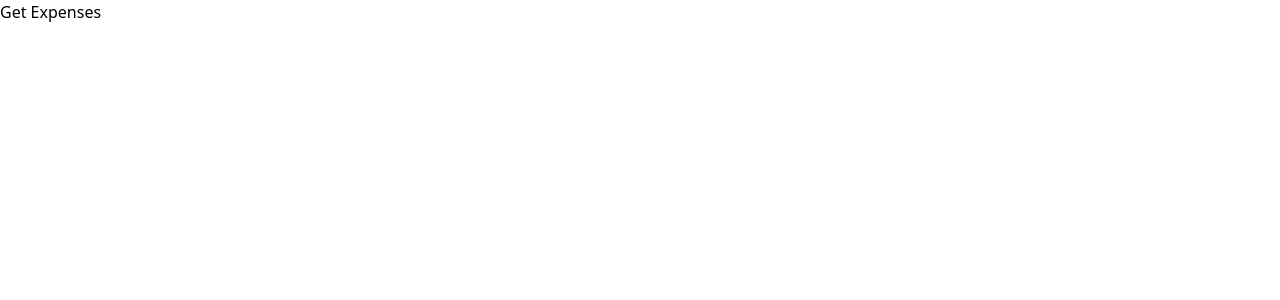
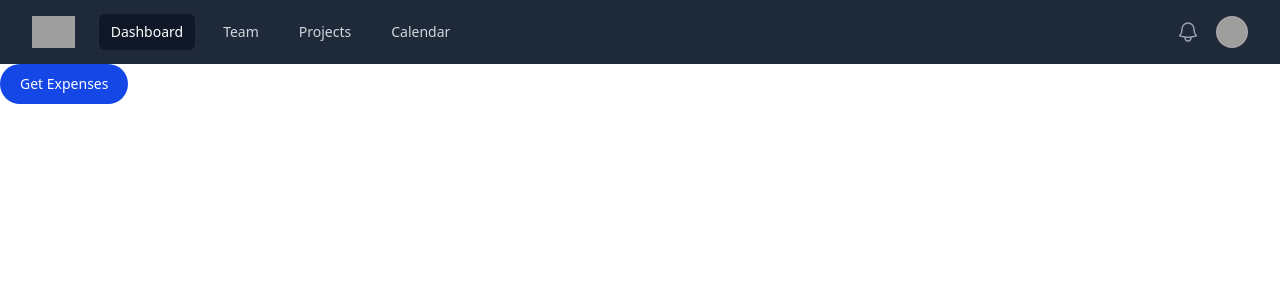
Before and after one commit to SeanPiedmonte/financesite, a Vue app in the folder ui/: page / in a window 1280 px wide. Shown: the top 300 px of the page. Built offline with nearby package versions, Linux system fonts and the light colour scheme; grey boxes are pictures that could not be loaded.

Commit message:
[#3] Work in button for grabbing expenses

```diff
--- a/ui/package.json
+++ b/ui/package.json
@@ -16,6 +16,8 @@
     "format": "prettier --write src/"
   },
   "dependencies": {
+    "@headlessui/vue": "^1.7.23",
+    "@heroicons/vue": "^2.2.0",
     "@tailwindcss/vite": "^4.1.14",
     "node": "^24.9.0",
     "tailwindcss": "^4.1.14",
--- a/ui/src/App.vue
+++ b/ui/src/App.vue
@@ -1,28 +1,19 @@
-<script setup lang="ts">
-import { onMounted } from "vue";
+<template>
+  <Navbar />
+  <HomePage />
+</template>
 
+<script lang="ts">
+import Navbar from "./components/Navbar.vue";
+import HomePage from "./components/HomePage.vue";
 
-async function getExpenses() {
-  const url = "http://localhost:8080/api/expenses";
-  try {
-    const response = await fetch(url);
-    if (!response.ok) {
-      throw new Error(`Response status: ${response.status}`);
-    }
-
-    const result = await response.json();
-    console.log(result);
-  } catch (error) {
-    console.error(error.message);
+export default {
+  name: "App",
+  components: {
+    HomePage,
+    Navbar,
   }
 }
-
-onMounted(() => {
-})
 </script>
 
-<template>
-  <button @click="getExpenses">Get Expenses</button>
-</template>
-
 <style scoped></style>
--- /dev/null
+++ b/ui/src/components/HomePage.vue
@@ -0,0 +1,29 @@
+<script setup lang="ts">
+import { onMounted } from "vue";
+
+
+async function getExpenses() {
+  const url = "http://localhost:8080/api/expenses";
+  try {
+    const response = await fetch(url);
+    if (!response.ok) {
+      throw new Error(`Response status: ${response.status}`);
+    }
+
+    const result = await response.json();
+    console.log(result);
+  } catch (error) {
+    let msg = (error as Error).message;
+    console.log(msg);
+  }
+}
+
+onMounted(() => {
+})
+</script>
+
+<template>
+  <button @click="getExpenses" class="text-white bg-blue-700 hover:bg-blue-800 focus:outline-none focus:ring-4 focus:ring-blue-300 font-medium rounded-full text-sm px-5 py-2.5 text-center me-2 mb-2 dark:bg-blue-600 dark:hover:bg-blue-700 dark:focus:ring-blue-800">Get Expenses</button>
+</template>
+
+<style scoped></style>
--- /dev/null
+++ b/ui/src/components/Navbar.vue
@@ -0,0 +1,75 @@
+<template>
+  <Disclosure as="nav" class="relative bg-gray-800" v-slot="{ open }">
+    <div class="mx-auto max-w-7xl px-2 sm:px-6 lg:px-8">
+      <div class="relative flex h-16 items-center justify-between">
+        <div class="absolute inset-y-0 left-0 flex items-center sm:hidden">
+          <!-- Mobile menu button-->
+          <DisclosureButton class="relative inline-flex items-center justify-center rounded-md p-2 text-gray-400 hover:bg-white/5 hover:text-white focus:outline-2 focus:-outline-offset-1 focus:outline-indigo-500">
+            <span class="absolute -inset-0.5" />
+            <span class="sr-only">Open main menu</span>
+            <Bars3Icon v-if="!open" class="block size-6" aria-hidden="true" />
+            <XMarkIcon v-else class="block size-6" aria-hidden="true" />
+          </DisclosureButton>
+        </div>
+        <div class="flex flex-1 items-center justify-center sm:items-stretch sm:justify-start">
+          <div class="flex shrink-0 items-center">
+            <img class="h-8 w-auto" src="https://tailwindcss.com/plus-assets/img/logos/mark.svg?color=indigo&shade=500" alt="Your Company" />
+          </div>
+          <div class="hidden sm:ml-6 sm:block">
+            <div class="flex space-x-4">
+              <a v-for="item in navigation" :key="item.name" :href="item.href" :class="[item.current ? 'bg-gray-900 text-white' : 'text-gray-300 hover:bg-white/5 hover:text-white', 'rounded-md px-3 py-2 text-sm font-medium']" :aria-current="item.current ? 'page' : undefined">{{ item.name }}</a>
+            </div>
+          </div>
+        </div>
+        <div class="absolute inset-y-0 right-0 flex items-center pr-2 sm:static sm:inset-auto sm:ml-6 sm:pr-0">
+          <button type="button" class="relative rounded-full p-1 text-gray-400 focus:outline-2 focus:outline-offset-2 focus:outline-indigo-500">
+            <span class="absolute -inset-1.5" />
+            <span class="sr-only">View notifications</span>
+            <BellIcon class="size-6" aria-hidden="true" />
+          </button>
+
+          <!-- Profile dropdown -->
+          <Menu as="div" class="relative ml-3">
+            <MenuButton class="relative flex rounded-full focus-visible:outline-2 focus-visible:outline-offset-2 focus-visible:outline-indigo-500">
+              <span class="absolute -inset-1.5" />
+              <span class="sr-only">Open user menu</span>
+              <img class="size-8 rounded-full bg-gray-800 outline -outline-offset-1 outline-white/10" src="https://images.unsplash.com/photo-1472099645785-5658abf4ff4e?ixlib=rb-1.2.1&ixid=eyJhcHBfaWQiOjEyMDd9&auto=format&fit=facearea&facepad=2&w=256&h=256&q=80" alt="" />
+            </MenuButton>
+
+            <transition enter-active-class="transition ease-out duration-100" enter-from-class="transform opacity-0 scale-95" enter-to-class="transform scale-100" leave-active-class="transition ease-in duration-75" leave-from-class="transform scale-100" leave-to-class="transform opacity-0 scale-95">
+              <MenuItems class="absolute right-0 z-10 mt-2 w-48 origin-top-right rounded-md bg-white py-1 shadow-lg outline outline-black/5">
+                <MenuItem v-slot="{ active }">
+                  <a href="#" :class="[active ? 'bg-gray-100 outline-hidden' : '', 'block px-4 py-2 text-sm text-gray-700']">Your profile</a>
+                </MenuItem>
+                <MenuItem v-slot="{ active }">
+                  <a href="#" :class="[active ? 'bg-gray-100 outline-hidden' : '', 'block px-4 py-2 text-sm text-gray-700']">Settings</a>
+                </MenuItem>
+                <MenuItem v-slot="{ active }">
+                  <a href="#" :class="[active ? 'bg-gray-100 outline-hidden' : '', 'block px-4 py-2 text-sm text-gray-700']">Sign out</a>
+                </MenuItem>
+              </MenuItems>
+            </transition>
+          </Menu>
+        </div>
+      </div>
+    </div>
+
+    <DisclosurePanel class="sm:hidden">
+      <div class="space-y-1 px-2 pt-2 pb-3">
+        <DisclosureButton v-for="item in navigation" :key="item.name" as="a" :href="item.href" :class="[item.current ? 'bg-gray-900 text-white' : 'text-gray-300 hover:bg-white/5 hover:text-white', 'block rounded-md px-3 py-2 text-base font-medium']" :aria-current="item.current ? 'page' : undefined">{{ item.name }}</DisclosureButton>
+      </div>
+    </DisclosurePanel>
+  </Disclosure>
+</template>
+
+<script setup lang="ts">
+import { Disclosure, DisclosureButton, DisclosurePanel, Menu, MenuButton, MenuItem, MenuItems } from '@headlessui/vue'
+import { Bars3Icon, BellIcon, XMarkIcon } from '@heroicons/vue/24/outline'
+
+const navigation = [
+  { name: 'Dashboard', href: '#', current: true },
+  { name: 'Team', href: '#', current: false },
+  { name: 'Projects', href: '#', current: false },
+  { name: 'Calendar', href: '#', current: false },
+]
+</script>
```
Also changed, not shown: 1 other file (tests, documents, lock files or other folders).
